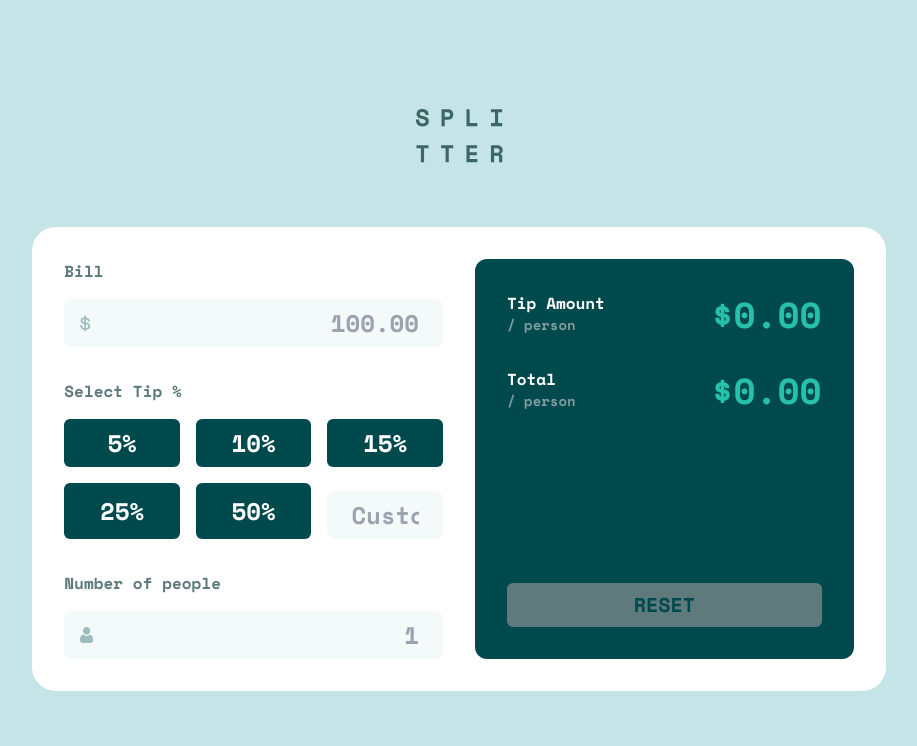
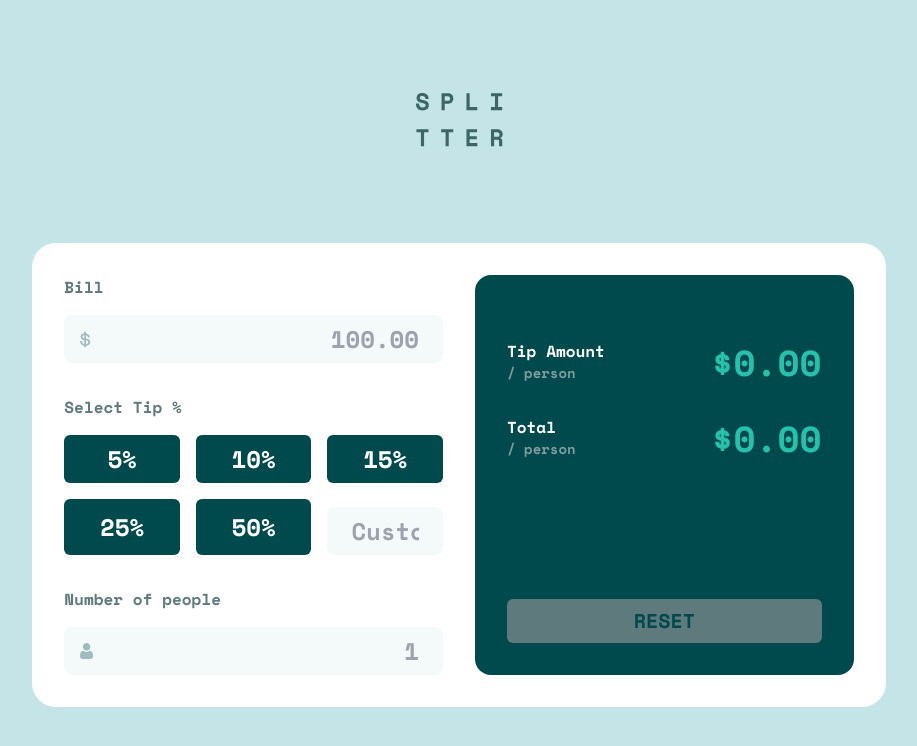
Before and after one commit to Mirror83/tip-calculator, a Svelte app: page / in a window 1280 px wide. Shown: the top 746 px of the page, without its empty margins (181-1098 px from the left). Built offline with nearby package versions, Linux system fonts and the light colour scheme.

Commit message:
chore: added gap between main section and logo

```diff
--- a/src/App.svelte
+++ b/src/App.svelte
@@ -136,7 +136,7 @@
 </script>
 
 <main
-  class="bg-light-cyan lg:flex lg:flex-col lg:items-center lg:justify-center lg:min-h-screen lg:py-8 lg:gap-8"
+  class="bg-light-cyan lg:flex lg:flex-col lg:items-center lg:justify-center lg:min-h-screen lg:py-8 lg:gap-16"
 >
   <div
     class="flex justify-center items-center h-[150px] lg:h-auto bg-light-cyan"
@@ -231,10 +231,10 @@
     </div>
 
     <div
-      class="bg-very-dark-cyan p-4 py-8 rounded-xl
+      class="bg-very-dark-cyan p-4 py-8 rounded-2xl
        md:p-8 mt-8 md:mt-0 md:flex md:flex-col md:justify-between"
     >
-      <div>
+      <div class="mt-8">
         <ResultRow title={"Tip Amount"} cost={formatCost(tipPerPerson)} />
         <ResultRow title={"Total"} cost={formatCost(totalPerPerson)} />
       </div>
```
